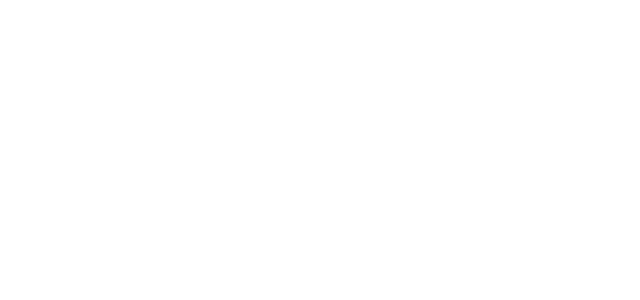
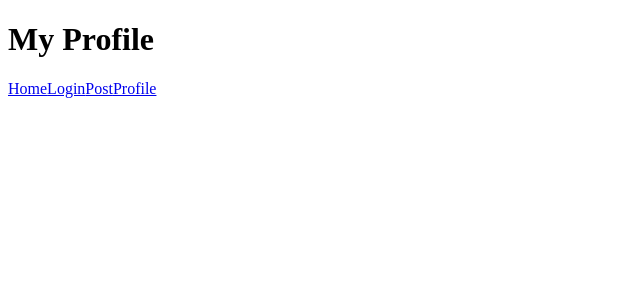
Before and after one commit to BigZepFan/strangers-things, a React (Create React App) app: page / in a window 1280 px wide. Before the commit this address had no page. Shown: the top 300 px of the page, without its empty margins (0-640 px from the left). Built offline with nearby package versions, Linux system fonts and the light colour scheme.

Commit message:
Made NavBar show up

```diff
--- /dev/null
+++ b/src/components/Home.jsx
@@ -0,0 +1,11 @@
+import React from "react";
+
+export default function Home() {
+  return (
+    <div>
+      <form>
+        <h1>My Profile</h1>
+      </form>
+    </div>
+  );
+}
--- a/src/components/NavBar.jsx
+++ b/src/components/NavBar.jsx
@@ -4,10 +4,10 @@
 export default function NavBar({ profile }) {
   return (
     <nav>
-      <Link to="/">Home</Link>
-      <Link to="/login">Login</Link>
-      <Link to="/posts">Posts</Link>
-      <Link to="/profile">Profile</Link>
+      <Link to="/Home">Home</Link>
+      <Link to="/Login">Login</Link>
+      <Link to="/Post">Post</Link>
+      <Link to="/Profile">Profile</Link>
     </nav>
   );
 }
--- a/src/components/Profile.jsx
+++ b/src/components/Profile.jsx
@@ -1,5 +1,5 @@
 import React from "react";
 
-export default function profile() {
+export default function Profile() {
   return <div>Profile</div>;
 }
--- a/src/components/index.js
+++ b/src/components/index.js
@@ -2,3 +2,4 @@
 export { default as profile } from "./Profile";
 export { default as Post } from "./Post";
 export { default as NavBar } from "./NavBar";
+export { default as Home } from "./Home";
--- a/src/index.js
+++ b/src/index.js
@@ -1,10 +1,13 @@
 import ReactDOM from "react-dom/client";
 import { BrowserRouter } from "react-router-dom";
 import App from "./App";
+import { Home, NavBar } from "components";
 
 const root = ReactDOM.createRoot(document.getElementById("root"));
 root.render(
   <BrowserRouter>
+    <Home />
+    <NavBar />
     <App />
   </BrowserRouter>
 );
```
